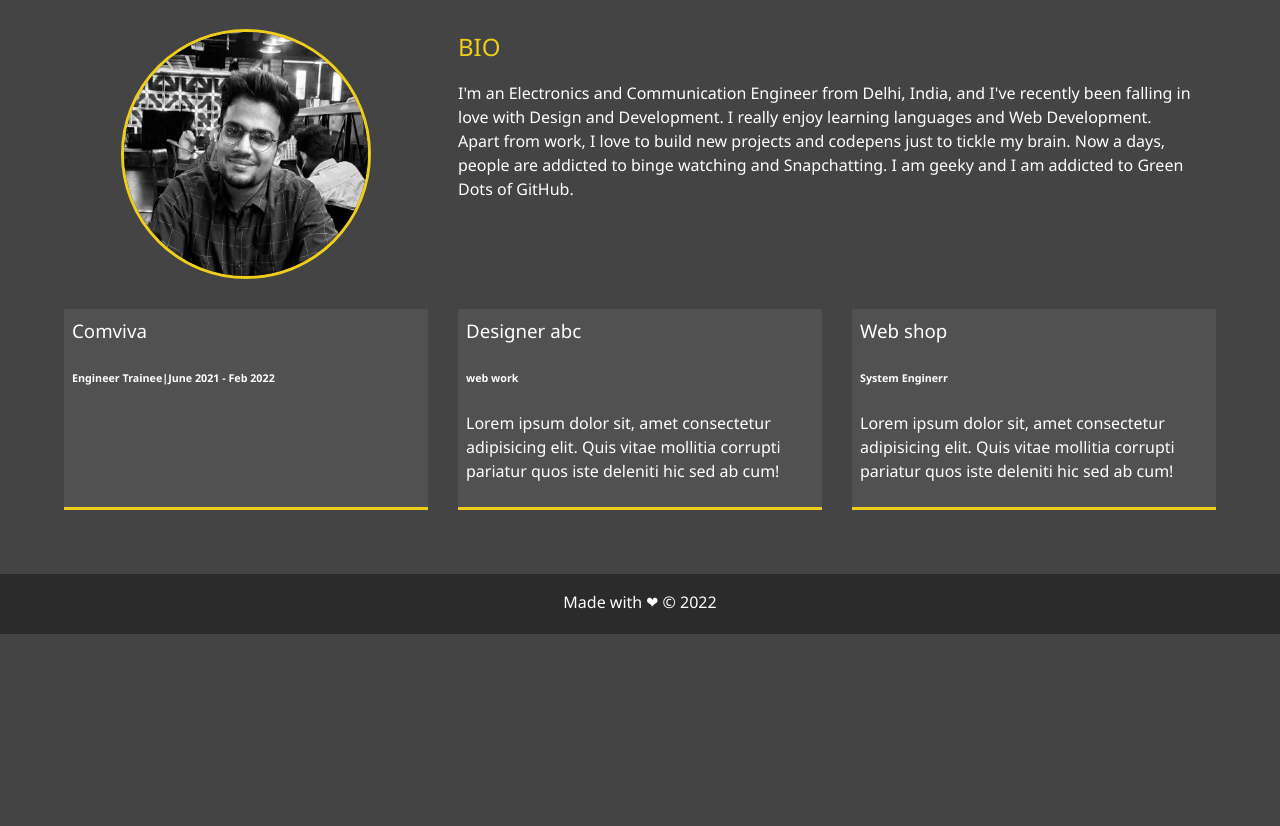
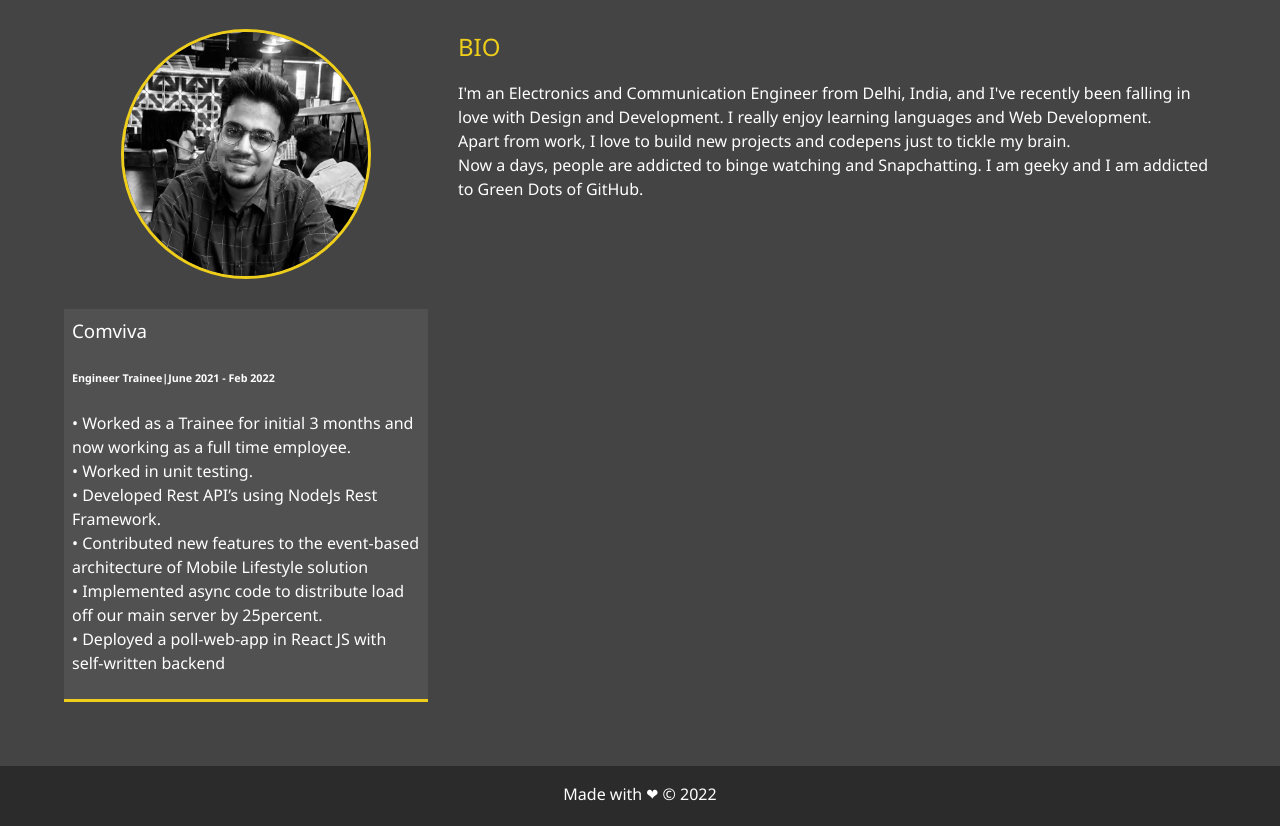
Before and after one commit to siddharthraj09/Portfolio-Responsive, a website: page about.html in a window 1280 px wide. Shown: the part 253-1079 px from the top of the page. Before the commit the page ends 887 px from the top, so only its background shows below. Drawn offline with Linux system fonts and the light colour scheme.

Commit message:
minor updates

```diff
--- a/about.html
+++ b/about.html
@@ -66,16 +66,21 @@
             <div class="bio">
                 <h2 class="text-secondary">BIO</h2>
                 <p>I'm an Electronics and Communication Engineer from Delhi, India, and I've recently been falling in love with Design and Development.
-                     I really enjoy learning languages and Web Development. <br>Apart from work, I love to build new projects and codepens just to tickle my brain. Now a days, people are addicted to binge watching and Snapchatting. I am geeky and I am addicted to Green Dots of GitHub.</p>
+                     I really enjoy learning languages and Web Development. <br>Apart from work, I love to build new projects and codepens just to tickle my brain. <br> Now a days, people are addicted to binge watching and Snapchatting. I am geeky and I am addicted to Green Dots of GitHub.</p>
             </div>
 
             <div class="job job-1">
-                <h3>Comviva</h3>
+                <h3>Comviva </h3>
                 <h6>Engineer Trainee|June 2021 - Feb 2022</h6>
-                <p>
+                <p> • Worked as a Trainee for initial 3 months and now working as a full time employee. <br>
+                    • Worked in unit testing. <br>
+                    • Developed Rest API’s using NodeJs Rest Framework.<br>
+                    • Contributed new features to the event-based architecture of Mobile Lifestyle solution<br>
+                    • Implemented async code to distribute load off our main server by 25percent.<br>
+                    • Deployed a poll-web-app in React JS with self-written backend<br>
                 </p>
             </div>
-            <div class="job job-2">
+            <!-- <div class="job job-2">
                 <h3>Designer abc</h3>
                 <h6>web work</h6>
                 <p> Lorem ipsum dolor sit, amet consectetur adipisicing elit. Quis vitae mollitia corrupti pariatur quos
@@ -88,7 +93,8 @@
                 <p> Lorem ipsum dolor sit, amet consectetur adipisicing elit. Quis vitae mollitia corrupti pariatur quos
                     iste deleniti hic sed ab cum!
                 </p>
-            </div>
+            </div> -->
+
 
         </div>
     </main>
```
Also changed, not shown: index.html (+5 -5 lines).
